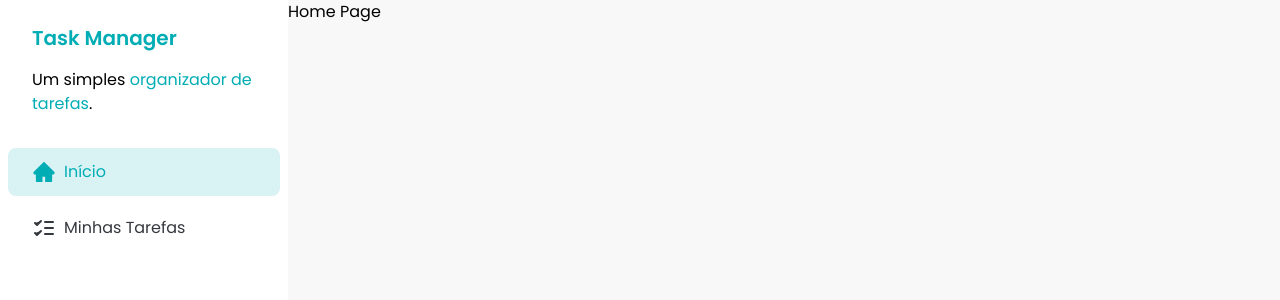
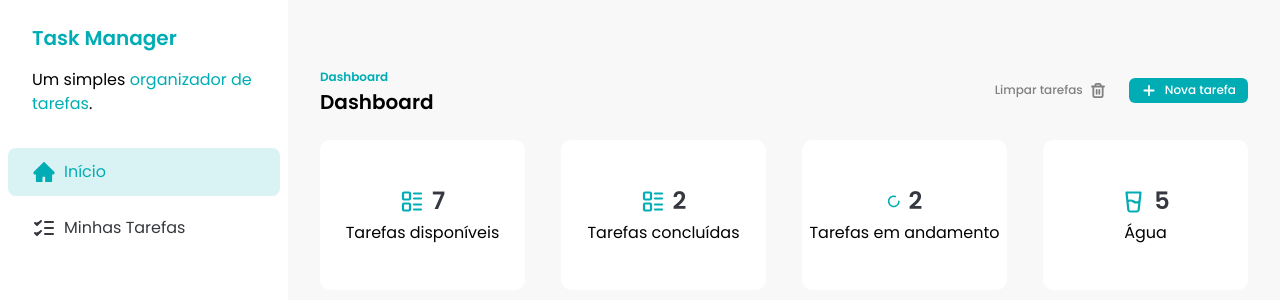
Before and after one commit to DevRogerFer/to-do-app, a React (Vite) app: page / in a window 1280 px wide. Shown: the top 300 px of the page. Built offline with nearby package versions, Linux system fonts and the light colour scheme; data requests are answered from the project's data file.

Commit message:
feat: add dashboard cards

```diff
--- a/src/assets/icons/index.js
+++ b/src/assets/icons/index.js
@@ -4,11 +4,13 @@
 import ChevronRightIcon from "./chevron-right.svg?react"
 import CloudSunIcon from "./cloud-sun.svg?react"
 import DetailsIcon from "./details.svg?react"
+import GlassWaterIcon from "./glass-water.svg?react"
 import HomeIcon from "./home.svg?react"
 import LoaderIcon from "./loader.svg?react"
 import MoonIcon from "./moon.svg?react"
 import SunIcon from "./sun.svg?react"
 import TasksIcon from "./tasks.svg?react"
+import Tasks2Icon from "./tasks-2.svg?react"
 import TrashIcon from "./trash.svg?react"
 
 export {
@@ -18,10 +20,12 @@
   ChevronRightIcon,
   CloudSunIcon,
   DetailsIcon,
+  GlassWaterIcon,
   HomeIcon,
   LoaderIcon,
   MoonIcon,
   SunIcon,
+  Tasks2Icon,
   TasksIcon,
   TrashIcon,
 }
--- /dev/null
+++ b/src/components/DashboardCard.jsx
@@ -0,0 +1,16 @@
+const DashboardCard = ({ icon, mainText, secondaryText }) => {
+  return (
+    <div className="flex h-[150px] flex-col items-center justify-center gap-1 rounded-[10px] bg-white">
+      <div className="flex items-center gap-2">
+        <span className="text-brand-primary">{icon}</span>
+
+        <p className="text-2xl font-semibold text-brand-dark-blue">
+          {mainText}
+        </p>
+      </div>
+      {secondaryText}
+    </div>
+  )
+}
+
+export default DashboardCard
--- a/src/components/Header.jsx
+++ b/src/components/Header.jsx
@@ -1,7 +1,39 @@
 import PropTypes from "prop-types"
+import { useState } from "react"
 
-function Header(props) {
-  return <header className="header">{props.children}</header>
+import { AddIcon, TrashIcon } from "../assets/icons"
+import AddTaskDialog from "./AddTaskDialog"
+import Button from "./Button"
+
+function Header({ subtitle, title }) {
+  const [addTaskDialogIsOpen, setAddTaskDialogIsOpen] = useState(false)
+  return (
+    <div className="flex w-full justify-between">
+      <div>
+        <span className="text-xs font-semibold text-brand-primary">
+          {subtitle}
+        </span>
+        <h2 className="text-xl font-semibold">{title}</h2>
+      </div>
+
+      <div className="flex items-center gap-3">
+        <Button color="ghost">
+          Limpar tarefas
+          <TrashIcon />
+        </Button>
+
+        <Button onClick={() => setAddTaskDialogIsOpen(true)}>
+          <AddIcon />
+          Nova tarefa
+        </Button>
+
+        <AddTaskDialog
+          isOpen={addTaskDialogIsOpen}
+          handleClose={() => setAddTaskDialogIsOpen(false)}
+        />
+      </div>
+    </div>
+  )
 }
 
 Header.propTypes = {
--- a/src/components/Tasks.jsx
+++ b/src/components/Tasks.jsx
@@ -1,25 +1,16 @@
 import { useQueryClient } from "@tanstack/react-query"
-import { useState } from "react"
 import { toast } from "sonner"
 
-import {
-  AddIcon,
-  CloudSunIcon,
-  MoonIcon,
-  SunIcon,
-  TrashIcon,
-} from "../assets/icons/"
+import { CloudSunIcon, MoonIcon, SunIcon } from "../assets/icons/"
 import { useGetTasks } from "../hooks/data/use-get-tasks"
-import AddTaskDialog from "./AddTaskDialog"
-import Button from "./Button"
+import { taskQueryKeys } from "../keys/queries"
+import Header from "./Header"
 import TaskItem from "./TaskItem"
 import TasksSeparator from "./TasksSeparator"
 
 const Tasks = () => {
   const queryClient = useQueryClient()
   const { data: tasks } = useGetTasks()
-
-  const [addTaskDialogIsOpen, setAddTaskDialogIsOpen] = useState(false)
 
   const morningTasks = tasks?.filter((task) => task.time === "morning")
   const afternoonTasks = tasks?.filter((task) => task.time === "afternoon")
@@ -48,36 +39,12 @@
 
       return task
     })
-    queryClient.setQueryData("tasks", newTasks)
+    queryClient.setQueryData(taskQueryKeys.getAll(), newTasks)
   }
 
   return (
     <div className="w-full space-y-6 px-8 py-16">
-      <div className="flex w-full justify-between">
-        <div>
-          <span className="text-xs font-semibold text-brand-primary">
-            Minhas Tarefas
-          </span>
-          <h2 className="text-xl font-semibold">Minhas Tarefas</h2>
-        </div>
-
-        <div className="flex items-center gap-3">
-          <Button color="ghost">
-            Limpar tarefas
-            <TrashIcon />
-          </Button>
-
-          <Button onClick={() => setAddTaskDialogIsOpen(true)}>
-            <AddIcon />
-            Nova tarefa
-          </Button>
-
-          <AddTaskDialog
-            isOpen={addTaskDialogIsOpen}
-            handleClose={() => setAddTaskDialogIsOpen(false)}
-          />
-        </div>
-      </div>
+      <Header subtitle="Minhas Tarefas" title="Minhas Tarefas" />
 
       {/* LISTA DE TAREFAS */}
       <div className="rounded-xl bg-white p-6">
--- a/src/pages/Home.jsx
+++ b/src/pages/Home.jsx
@@ -1,10 +1,46 @@
+import { GlassWaterIcon, LoaderIcon, Tasks2Icon } from "../assets/icons"
+import DashboardCard from "../components/DashboardCard"
+import Header from "../components/Header"
 import Sidebar from "../components/Sidebar"
+import { useGetTasks } from "../hooks/data/use-get-tasks"
 
 const HomePage = () => {
+  const { data: tasks } = useGetTasks()
+
+  const inProgressTasks = tasks?.filter(
+    (task) => task.status === "in_progress"
+  ).length
+
+  const completedTasks = tasks?.filter((task) => task.status === "done").length
+
   return (
     <div className="flex">
       <Sidebar />
-      <h1>Home Page</h1>
+      <div className="w-full space-y-6 px-8 py-16">
+        <Header subtitle="Dashboard" title="Dashboard" />
+        <div className="grid grid-cols-4 gap-9">
+          <DashboardCard
+            icon={<Tasks2Icon />}
+            mainText={tasks?.length}
+            secondaryText="Tarefas disponíveis"
+          />
+          <DashboardCard
+            icon={<Tasks2Icon />}
+            mainText={completedTasks}
+            secondaryText="Tarefas concluídas"
+          />
+          <DashboardCard
+            icon={<LoaderIcon />}
+            mainText={inProgressTasks}
+            secondaryText="Tarefas em andamento"
+          />
+          <DashboardCard
+            icon={<GlassWaterIcon />}
+            mainText="5"
+            secondaryText="Água"
+          />
+        </div>
+      </div>
     </div>
   )
 }
```
Also changed, not shown: src/assets/icons/glass-water.svg (added), src/assets/icons/tasks-2.svg (added).
